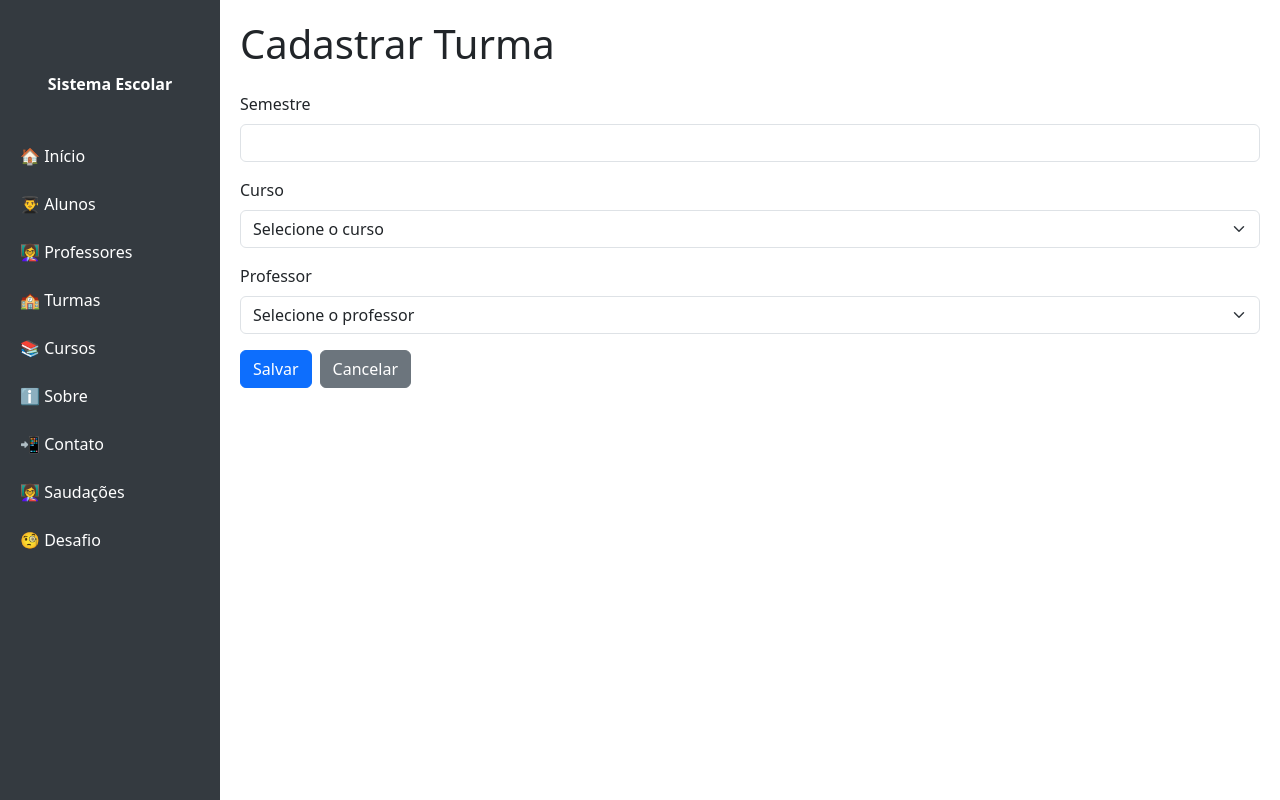
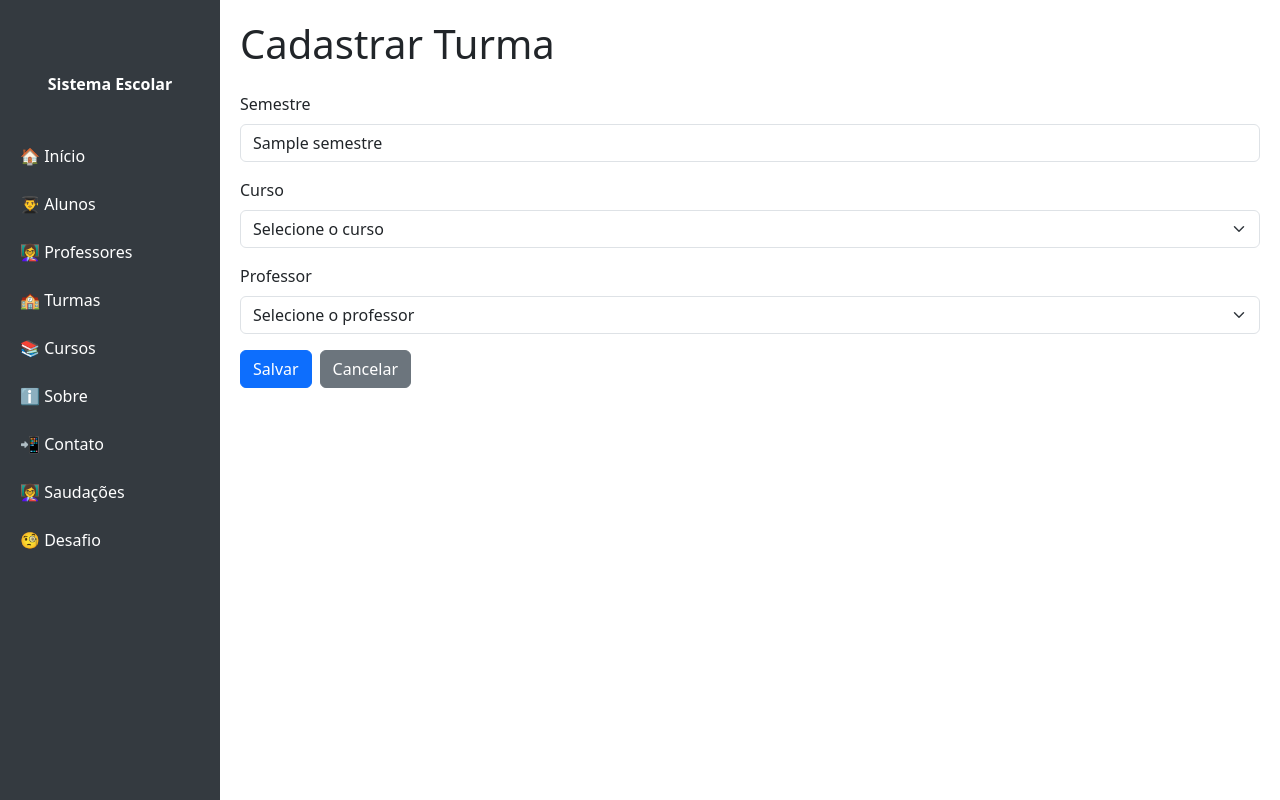
Before and after one commit to wianfernando/projeto_flask, a Flask app: page /turma/editar/1 in a window 1280 px wide. Run offline with Flask 3, Linux system fonts and the light colour scheme; a database or web service that is not in the repository returns one stand-in record (values such as "Sample title"); some libraries are stand-ins or nearby versions.

Commit message:
Turma Corrigido

```diff
--- a/templates/turma/form.html
+++ b/templates/turma/form.html
@@ -7,7 +7,7 @@
         <form action="{{ url_for('salvar_turma', id=turma[0]) if turma else url_for('salvar_turma') }}" method="POST">
             <div class="mb-3">
                 <label for="semestre" class="form-label">Semestre</label>
-                <input type="text" class="form-control" id="semestre" name="semestre" required>
+                <input type="text" class="form-control" id="semestre" name="semestre" value="{{ turma[1] if turma else '' }}" required>
             </div>
 
             <div class="mb-3">
```
